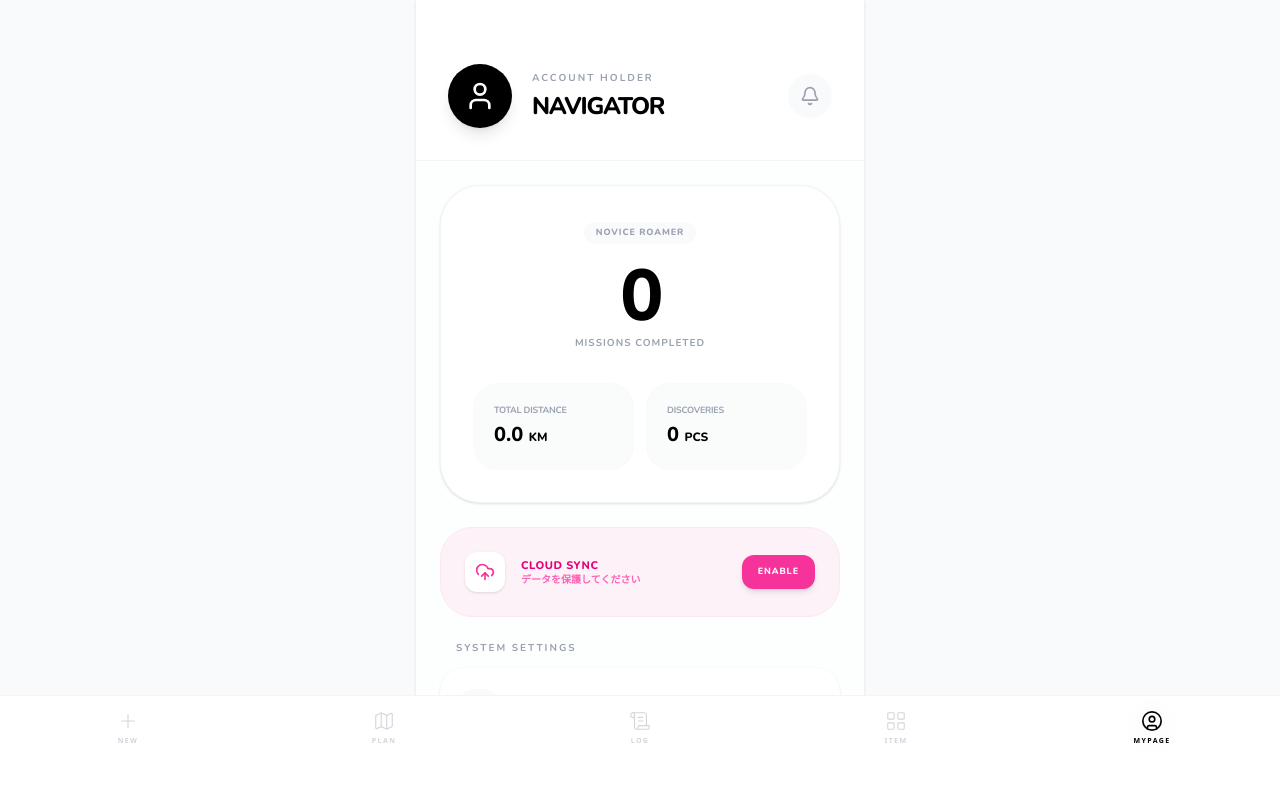
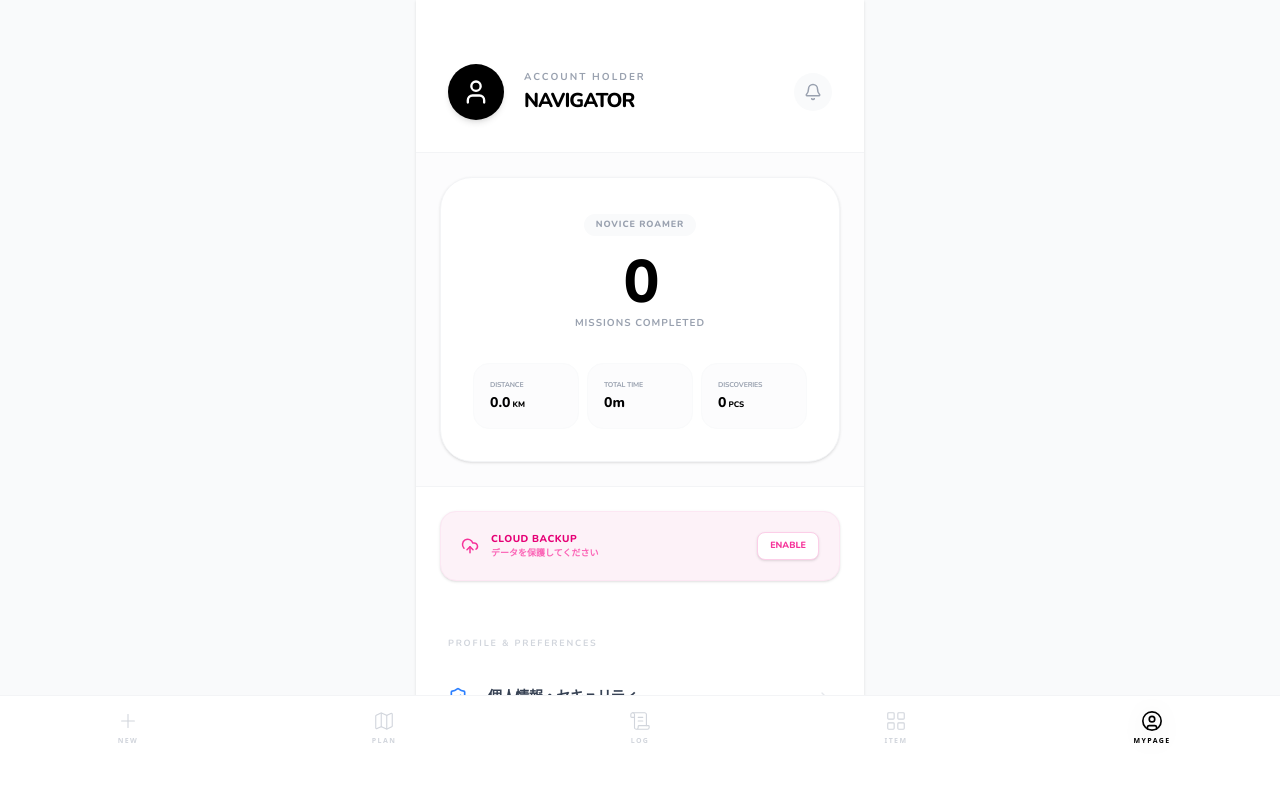
Before and after one commit to kx-00000000/quest-app, a Next.js app in the folder quest/: page /profile in a window 1280 px wide. Shown: the top 798 px of the page. Built offline with nearby package versions, Linux system fonts and the light colour scheme.

Commit message:
02121411

```diff
--- a/quest/src/app/(main)/profile/page.tsx
+++ b/quest/src/app/(main)/profile/page.tsx
@@ -3,11 +3,19 @@
 import { useEffect, useState } from "react";
 import { getPlans } from "@/lib/storage";
 import {
-    Footprints, Map as MapIcon, Target, Clock, ShieldCheck,
-    ChevronRight, Check, X, CloudUpload, Bell, User,
-    Languages, Palette, CreditCard, Award, HelpCircle, LogOut
+    ShieldCheck, ChevronRight, Check, X, CloudUpload, Bell, User,
+    Languages, Palette, CreditCard, Award, HelpCircle, LogOut, Clock
 } from "lucide-react";
 import { useRouter } from "next/navigation";
+
+// --- 時間フォーマット用ヘルパー ---
+const formatTotalTime = (mins: number) => {
+    const h = Math.floor(mins / 60);
+    const d = Math.floor(h / 24);
+    if (d > 0) return `${d}d ${h % 24}h`;
+    if (h > 0) return `${h}h ${mins % 60}m`;
+    return `${mins}m`;
+};
 
 export default function ProfilePage() {
     const router = useRouter();
@@ -15,6 +23,7 @@ export default function ProfilePage() {
         totalDistance: 0,
         totalMissions: 0,
         totalItems: 0,
+        totalMinutes: 0, // ★ 追加
         lastActive: "-"
     });
 
@@ -32,26 +41,31 @@ export default function ProfilePage() {
 
         let dist = 0;
         let itemCount = 0;
+        let totalMs = 0; // 時間合算用
         let latestDate: number = 0;
 
         completedLogs.forEach((plan: any) => {
+            // 距離
             dist += plan.totalDistance || 0;
-            const items = plan.items || [];
-            const collected = items.filter((i: any) => i.isCollected);
+
+            // アイテム
+            const collected = (plan.items || []).filter((i: any) => i.isCollected);
             itemCount += collected.length;
 
-            collected.forEach((item: any) => {
-                if (item.collectedAt) {
-                    const itemTime = new Date(item.collectedAt).getTime();
-                    if (itemTime > latestDate) latestDate = itemTime;
-                }
-            });
+            // 時間計算
+            const start = new Date(plan.createdAt).getTime();
+            const end = new Date(plan.finishedAt || (collected.length > 0 ? collected[collected.length - 1].collectedAt : plan.createdAt)).getTime();
+            if (end > start) totalMs += (end - start);
+
+            // 最終アクティブ
+            if (end > latestDate) latestDate = end;
         });
 
         setStats({
             totalDistance: dist,
             totalMissions: completedLogs.length,
             totalItems: itemCount,
+            totalMinutes: Math.floor(totalMs / (1000 * 60)),
             lastActive: latestDate > 0 ? new Date(latestDate).toLocaleDateString('ja-JP') : "-"
         });
     }, []);
@@ -64,7 +78,6 @@ export default function ProfilePage() {
         setIsEditing(false);
     };
 
-    // ステータス判定
     const getStatus = (count: number) => {
         if (count >= 50) return { name: "LEGEND VOYAGER", color: "text-purple-600", bg: "bg-purple-50" };
         if (count >= 20) return { name: "ELITE EXPLORER", color: "text-blue-600", bg: "bg-blue-50" };
@@ -75,95 +88,92 @@ export default function ProfilePage() {
     const status = getStatus(stats.totalMissions);
 
     return (
-        <div className="min-h-screen bg-gray-50/30 text-black font-sans pb-32">
+        <div className="h-screen bg-white text-black font-sans flex flex-col overflow-hidden">
 
-            {/* ヘッダーセクション */}
-            <header className="bg-white p-8 pt-16 border-b border-gray-100 flex items-center justify-between">
+            {/* 1. 固定ヘッダー */}
+            <header className="bg-white p-8 pt-16 border-b border-gray-100 flex items-center justify-between shrink-0 z-20">
                 <div className="flex items-center gap-5">
-                    <div className="w-16 h-16 bg-black rounded-full flex items-center justify-center text-white shrink-0 shadow-lg">
-                        <User size={32} />
+                    <div className="w-14 h-14 bg-black rounded-full flex items-center justify-center text-white shrink-0 shadow-md">
+                        <User size={28} />
                     </div>
-                    <div className="min-h-[60px] flex flex-col justify-center">
-                        <p className="text-[10px] font-bold text-gray-400 uppercase tracking-[0.2em] mb-1">Account Holder</p>
+                    <div className="flex flex-col">
+                        <p className="text-[10px] font-bold text-gray-400 uppercase tracking-[0.2em] mb-0.5">Account Holder</p>
                         {isEditing ? (
                             <div className="flex items-center gap-2">
                                 <input
                                     type="text"
                                     value={tempName}
                                     onChange={(e) => setTempName(e.target.value)}
-                                    className="text-2xl font-black uppercase border-b-2 border-pink-500 focus:outline-none bg-transparent w-40"
+                                    className="text-xl font-black uppercase border-b-2 border-pink-500 focus:outline-none bg-transparent w-32"
                                     autoFocus
                                     maxLength={15}
                                 />
-                                <button onClick={handleSaveNickname} className="p-1 text-pink-500"><Check size={20} strokeWidth={3} /></button>
-                                <button onClick={() => setIsEditing(false)} className="p-1 text-gray-300"><X size={20} /></button>
+                                <button onClick={handleSaveNickname} className="text-pink-500"><Check size={18} strokeWidth={3} /></button>
+                                <button onClick={() => setIsEditing(false)} className="text-gray-300"><X size={18} /></button>
                             </div>
                         ) : (
-                            <h1
-                                onClick={() => { setTempName(nickname); setIsEditing(true); }}
-                                className="text-2xl font-black uppercase tracking-tighter cursor-pointer hover:text-pink-500 transition-colors"
-                            >
+                            <h1 onClick={() => { setTempName(nickname); setIsEditing(true); }} className="text-xl font-black uppercase tracking-tighter cursor-pointer hover:text-pink-500 transition-colors">
                                 {nickname}
                             </h1>
                         )}
                     </div>
                 </div>
-                <button className="p-3 bg-gray-50 rounded-full text-gray-400 active:scale-90 transition-transform">
-                    <Bell size={20} />
+                <button className="p-2.5 bg-gray-50 rounded-full text-gray-400 active:scale-90 transition-transform">
+                    <Bell size={18} />
                 </button>
             </header>
 
-            {/* メインコンテンツセクション */}
-            <main className="p-6 space-y-6">
+            {/* 2. スクロール可能エリア */}
+            <main className="flex-1 overflow-y-auto pb-32">
 
                 {/* 累計ステータスパネル */}
-                <section className="bg-white rounded-[2.5rem] p-8 shadow-sm border border-gray-100 overflow-hidden relative">
-                    <div className="text-center relative z-10">
+                <section className="p-6 bg-gray-50/50 border-b border-gray-100">
+                    <div className="bg-white rounded-[2rem] p-8 shadow-sm border border-gray-100 text-center">
                         <div className={`inline-block px-3 py-1 rounded-full text-[9px] font-black tracking-widest mb-4 ${status.bg} ${status.color}`}>
                             {status.name}
                         </div>
-                        <div className="flex flex-col items-center">
-                            <span className="text-7xl font-black tracking-tighter text-black">{stats.totalMissions}</span>
+                        <div>
+                            <span className="text-6xl font-black tracking-tighter text-black">{stats.totalMissions}</span>
                             <p className="text-[10px] font-bold text-gray-400 uppercase tracking-widest mt-1">Missions Completed</p>
                         </div>
-                    </div>
 
-                    <div className="grid grid-cols-2 gap-3 mt-8">
-                        <div className="bg-gray-50/80 p-5 rounded-3xl border border-gray-50">
-                            <p className="text-[9px] font-bold text-gray-400 uppercase tracking-tight mb-1">Total Distance</p>
-                            <p className="text-xl font-black text-black">{stats.totalDistance.toFixed(1)} <span className="text-xs">KM</span></p>
-                        </div>
-                        <div className="bg-gray-50/80 p-5 rounded-3xl border border-gray-50">
-                            <p className="text-[9px] font-bold text-gray-400 uppercase tracking-tight mb-1">Discoveries</p>
-                            <p className="text-xl font-black text-black">{stats.totalItems} <span className="text-xs">PCS</span></p>
+                        {/* ★ 3カラムに拡張された統計グリッド */}
+                        <div className="grid grid-cols-3 gap-2 mt-8">
+                            <div className="text-left bg-gray-50/50 p-4 rounded-2xl border border-gray-50">
+                                <p className="text-[7px] font-bold text-gray-400 uppercase tracking-tight mb-1">Distance</p>
+                                <p className="text-sm font-black text-black leading-tight">{stats.totalDistance.toFixed(1)}<span className="text-[8px] ml-0.5">KM</span></p>
+                            </div>
+                            <div className="text-left bg-gray-50/50 p-4 rounded-2xl border border-gray-50">
+                                <p className="text-[7px] font-bold text-gray-400 uppercase tracking-tight mb-1">Total Time</p>
+                                <p className="text-sm font-black text-black leading-tight">{formatTotalTime(stats.totalMinutes)}</p>
+                            </div>
+                            <div className="text-left bg-gray-50/50 p-4 rounded-2xl border border-gray-50">
+                                <p className="text-[7px] font-bold text-gray-400 uppercase tracking-tight mb-1">Discoveries</p>
+                                <p className="text-sm font-black text-black leading-tight">{stats.totalItems}<span className="text-[8px] ml-0.5">PCS</span></p>
+                            </div>
                         </div>
                     </div>
                 </section>
 
-                {/* バックアップバナー */}
+                {/* クラウドバックアップバナー */}
                 {!isLoggedIn && (
-                    <div className="p-6 bg-pink-50 rounded-[2rem] border border-pink-100 flex items-center justify-between gap-4">
-                        <div className="flex gap-4 items-center">
-                            <div className="w-10 h-10 bg-white rounded-xl flex items-center justify-center shadow-sm shrink-0">
-                                <CloudUpload size={20} className="text-pink-500" />
+                    <div className="p-6 bg-white">
+                        <div className="p-5 bg-pink-50 rounded-2xl border border-pink-100 flex items-center justify-between gap-4 shadow-sm">
+                            <div className="flex gap-3 items-center">
+                                <CloudUpload size={18} className="text-pink-500" />
+                                <div>
+                                    <h3 className="text-[10px] font-black text-pink-600 uppercase tracking-wider">Cloud Backup</h3>
+                                    <p className="text-[9px] font-bold text-pink-400">データを保護してください</p>
+                                </div>
                             </div>
-                            <div>
-                                <h3 className="text-[11px] font-black text-pink-600 uppercase tracking-wider">Cloud Sync</h3>
-                                <p className="text-[10px] font-bold text-pink-400 leading-tight">データを保護してください</p>
-                            </div>
+                            <button onClick={() => router.push('/auth')} className="px-3 py-1.5 bg-white border border-pink-200 text-pink-500 rounded-lg font-black text-[9px] uppercase shadow-sm active:scale-95">Enable</button>
                         </div>
-                        <button
-                            onClick={() => router.push('/auth')}
-                            className="px-4 py-2.5 bg-pink-500 text-white rounded-xl font-black text-[9px] uppercase tracking-widest shadow-md active:scale-95 transition-all"
-                        >
-                            Enable
-                        </button>
                     </div>
                 )}
 
-                {/* 設定リスト */}
-                <section className="space-y-2">
-                    <p className="px-4 text-[10px] font-bold text-gray-400 uppercase tracking-[0.2em] mb-3">System Settings</p>
+                {/* 設定メニュー：ライン区切り */}
+                <section className="bg-white">
+                    <p className="px-8 pt-8 pb-4 text-[9px] font-bold text-gray-300 uppercase tracking-[0.2em]">Profile & Preferences</p>
 
                     {[
                         { icon: ShieldCheck, label: "個人情報・セキュリティ", color: "text-blue-500", path: "/settings/privacy" },
@@ -176,27 +186,32 @@ export default function ProfilePage() {
                         <button
                             key={idx}
                             onClick={() => router.push(item.path)}
-                            className="w-full bg-white p-5 rounded-[1.5rem] flex items-center justify-between shadow-sm active:bg-gray-50 transition-all border border-transparent active:border-gray-100"
+                            className="w-full px-8 py-5 flex items-center justify-between active:bg-gray-50 transition-colors border-b border-gray-50"
                         >
-                            <div className="flex items-center gap-4">
-                                <div className={`p-2 rounded-xl bg-gray-50 ${item.color}`}>
+                            <div className="flex items-center gap-5">
+                                <div className={`${item.color}`}>
                                     <item.icon size={20} strokeWidth={2} />
                                 </div>
-                                <span className="text-sm font-bold text-gray-700 uppercase tracking-tight">{item.label}</span>
+                                <span className="text-sm font-bold text-gray-700 tracking-tight">{item.label}</span>
                             </div>
-                            <ChevronRight size={18} className="text-gray-200" />
+                            <ChevronRight size={16} className="text-gray-200" />
                         </button>
                     ))}
                 </section>
 
-                <button className="w-full py-8 flex items-center justify-center gap-2 text-gray-300 font-bold text-[10px] uppercase tracking-[0.3em] active:text-red-400 transition-colors">
-                    <LogOut size={14} /> Sign Out / Exit
-                </button>
+                {/* サインアウトエリア */}
+                <div className="p-8 pb-20 text-center">
+                    <button className="w-full py-4 flex items-center justify-center gap-2 text-gray-300 font-bold text-[10px] uppercase tracking-[0.2em] border border-gray-100 rounded-xl active:text-red-400 active:border-red-100 transition-all">
+                        <LogOut size={14} /> Sign Out / Exit
+                    </button>
+                    <p className="mt-8 text-[8px] font-bold text-gray-200 uppercase tracking-[0.4em]">
+                        Last Active: {stats.lastActive}
+                    </p>
+                    <p className="mt-2 text-[8px] font-bold text-gray-100 uppercase tracking-[0.4em]">
+                        Multi-Language AI Concierge v1.0
+                    </p>
+                </div>
             </main>
-
-            <p className="mt-4 text-[8px] text-center text-gray-200 font-bold uppercase tracking-[0.4em]">
-                Multi-Language AI Concierge v1.0
-            </p>
         </div>
     );
 }
```
